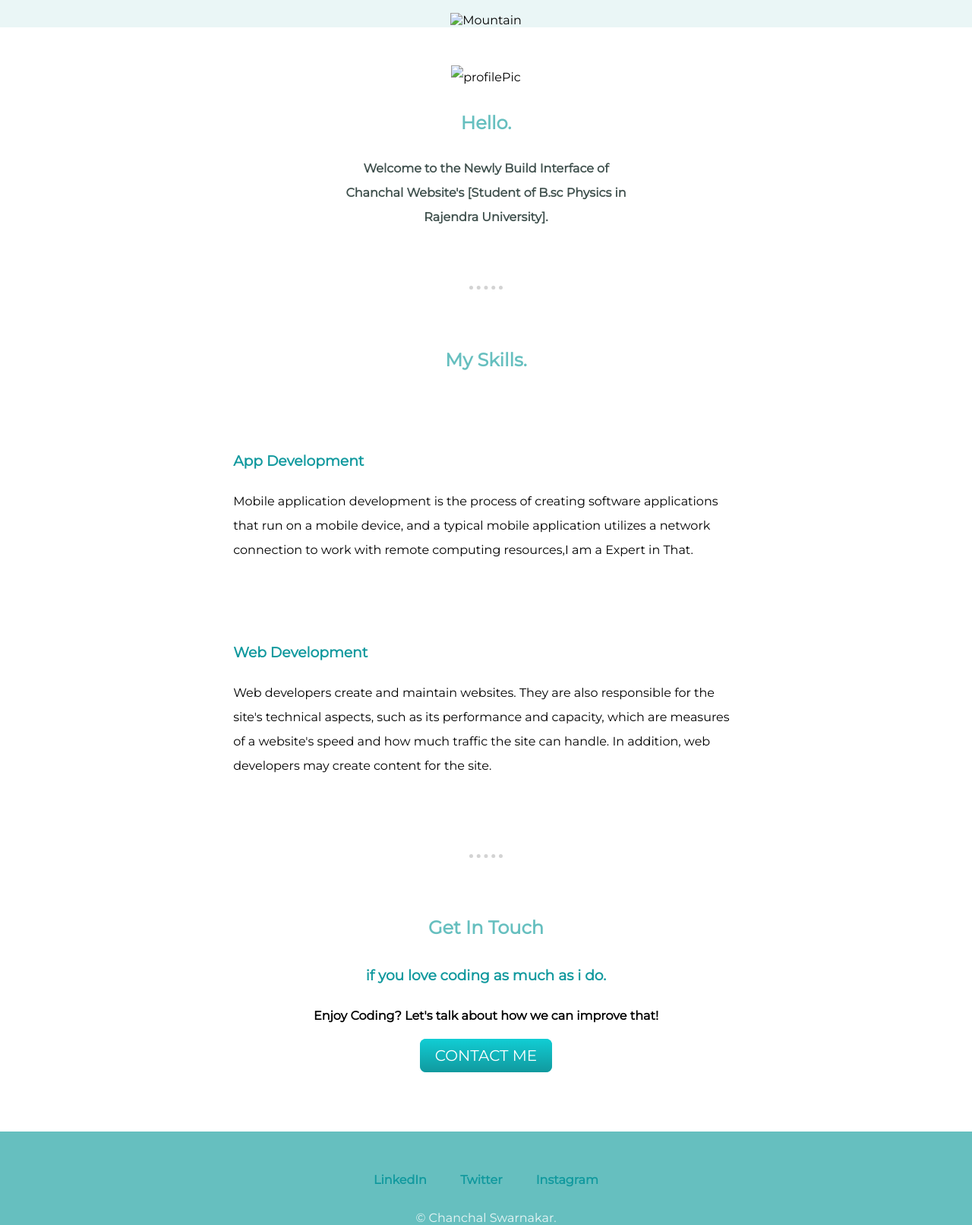
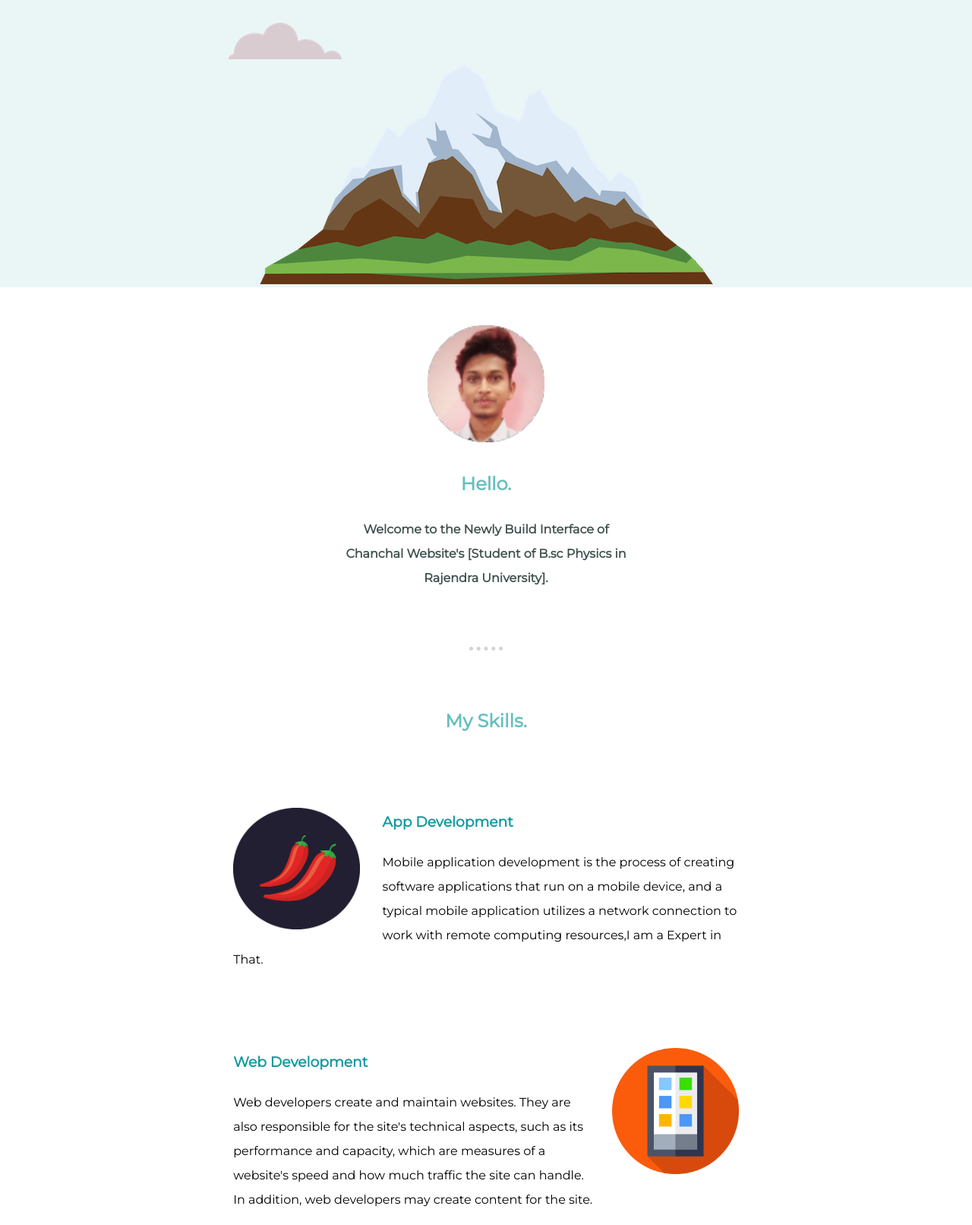
Before and after one commit to ChanchalWorkspace/CV, a plain HTML site: page index.html in a window 1280 px wide. Shown: the part 380-1992 px from the top of the page at 76% size. Drawn offline with Linux system fonts and the light colour scheme; files that its build step writes are made by us from their sources.

Commit message:
updated index file with location of images

```diff
--- a/index.html
+++ b/index.html
@@ -3,7 +3,7 @@
   <head>
     <meta charset="utf-8">
     <title>Chanchal-A Web Designer</title>
-    <link rel="stylesheet" href="css/styles.css">
+    <link rel="stylesheet" href="styles.css">
     <link rel="icon" href="favicon.ico">
     <link rel="preconnect" href="https://fonts.googleapis.com">
 <link rel="preconnect" href="https://fonts.gstatic.com" crossorigin>
@@ -11,15 +11,15 @@
   </head>
   <body>
     <div class="top-container"><!--div stands for Content Division-->
-      <img class="top-cloud" src="images/cloud.png" alt="Cloud">
+      <img class="top-cloud" src="cloud.png" alt="Cloud">
       <h1>I'm Chanchal.</h1>
       <h2 class="h2-1st">a web designer.</h2>
-      <img class="bottom-cloud"src="images/cloud.png" alt="Cloud">
-      <img src="images/mountain.png" alt="Mountain">
+      <img class="bottom-cloud"src="cloud.png" alt="Cloud">
+      <img src="mountain.png" alt="Mountain">
     </div>
     <div class="middle-container">
       <div class="profile">
-        <img class="image-profilePic" src="images/IMG_20220426_083505_239-01.png" alt="profilePic">
+        <img class="image-profilePic" src="IMG_20220426_083505_239-01.png" alt="profilePic">
         <h2><b>Hello.</b></h2>
         <p class="para-profile"><b>Welcome to the Newly Build Interface of Chanchal Website's [Student of B.sc Physics in Rajendra University].</b></p>
       </div>
@@ -27,12 +27,12 @@
       <div class="skills">
         <h2><b>My Skills.</b></h2>
         <div class="skill-row">
-          <img class="image-AppDev" src="images/chillies.png" alt="">
+          <img class="image-AppDev" src="chillies.png" alt="">
           <h3>App Development</h3>
           <p>Mobile application development is the process of creating software applications that run on a mobile device, and a typical mobile application utilizes a network connection to work with remote computing resources,I am a Expert in That.</p>
         </div>
         <div class="skill-row">
-          <img class="image-WebDev" src="images/apps.png" alt="">
+          <img class="image-WebDev" src="apps.png" alt="">
           <h3>Web Development</h3>
           <p>Web developers create and maintain websites. They are also responsible for the site's technical aspects, such as its performance and capacity, which are measures of a website's speed and how much traffic the site can handle. In addition, web developers may create content for the site.</p>
         </div>
```
